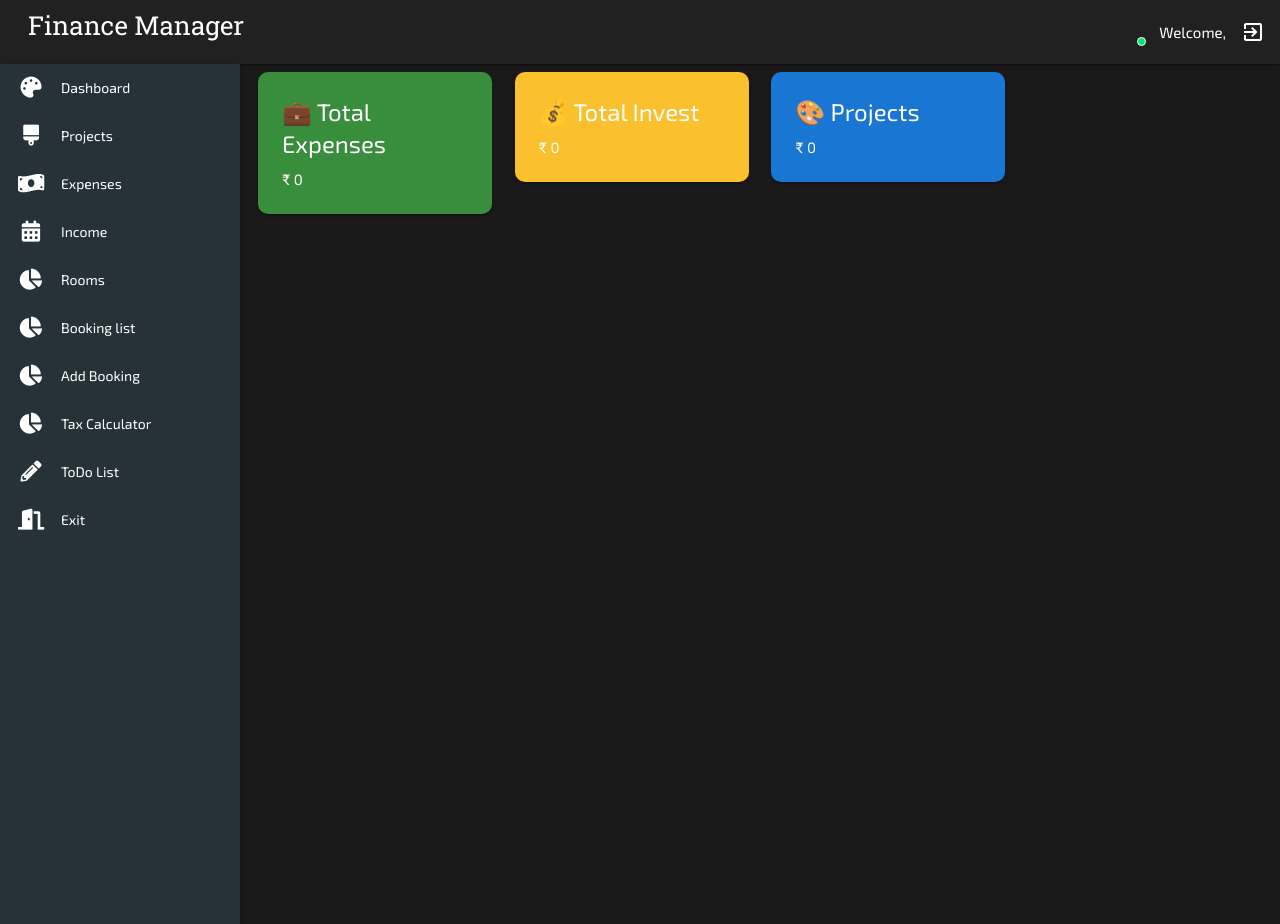
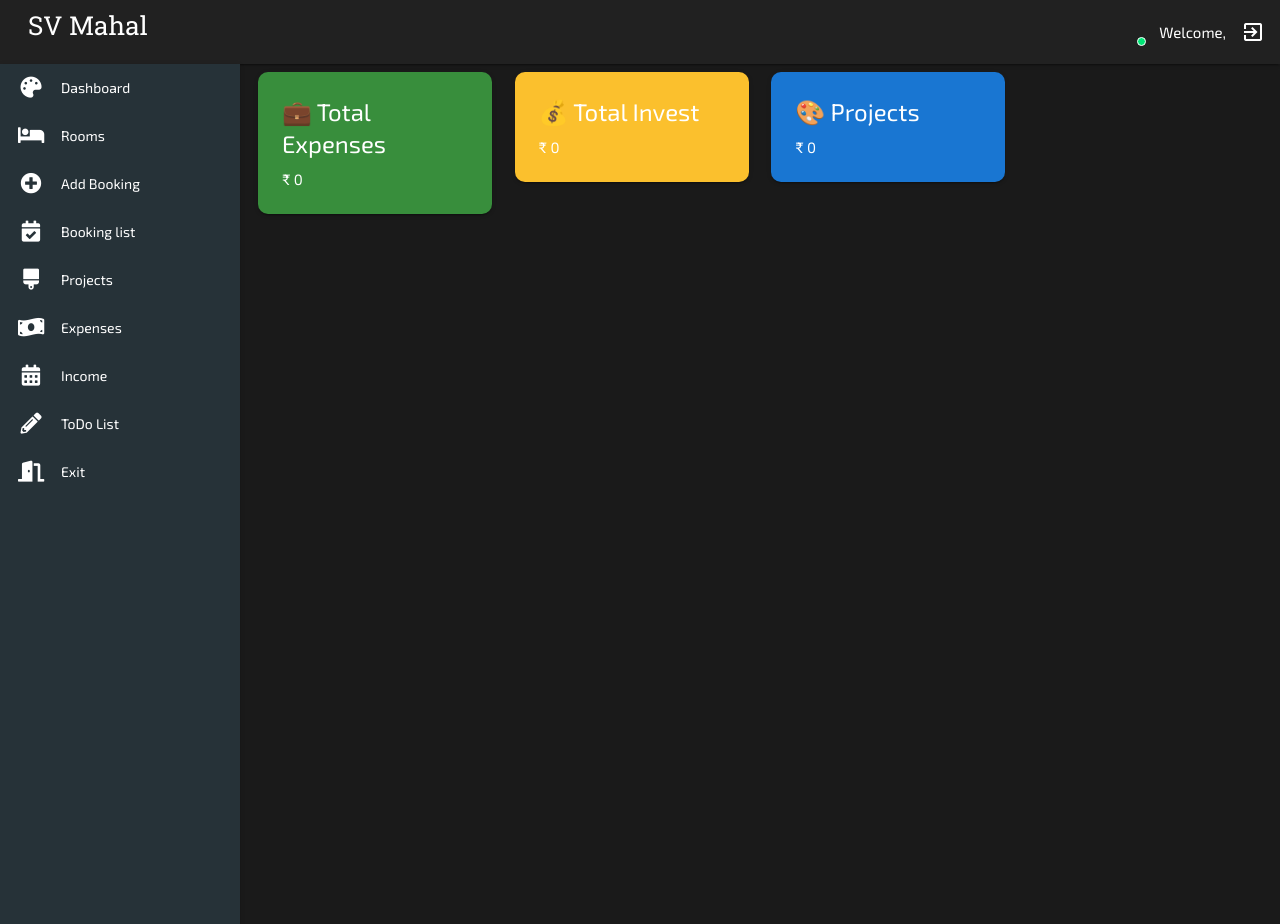
Before and after one commit to iratusbison/booking, a Django app: page /dashboard/ in a window 1280 px wide. Run offline with Django 4.2, Linux system fonts and the light colour scheme; a user stored in the database is signed in; some libraries are stand-ins or nearby versions; some web fonts are replaced.

Commit message:
for svmahal

```diff
--- a/baseapp/templates/core/dashboard.html
+++ b/baseapp/templates/core/dashboard.html
@@ -105,7 +105,7 @@
           <li>
             <h1 class="logo-wrapper">
               <a href="{% url 'dashboard' %}" class="brand-logo darken-1">
-                <span class="logo-text hide-on-med-and-down heading">Finance Manager</span> <!-- Added a lightning bolt symbol for Hogwarts -->
+                <span class="logo-text hide-on-med-and-down heading">SV Mahal</span> <!-- Added a lightning bolt symbol for Hogwarts -->
               </a>
             </h1>
           </li>
@@ -153,6 +153,37 @@
     </li>
   </ul>
 </li>
+<li class="no-padding">
+    <ul class="" data-collapsible="accordion">
+        <li class="bold">
+            <a href="{% url 'room_list' %}" class="">
+                <span class="nav-icon"><i class="fas fa-bed"></i></span>
+                <span class="nav-text">Rooms</span>
+            </a>
+        </li>
+    </ul>
+</li>
+<li class="no-padding">
+    <ul class="" data-collapsible="accordion">
+        <li class="bold">
+            <a href="{% url 'booking_create' %}" class="">
+                <span class="nav-icon"><i class="fas fa-plus-circle"></i></span>
+                <span class="nav-text">Add Booking</span>
+            </a>
+        </li>
+    </ul>
+</li>
+<li class="no-padding">
+    <ul class="" data-collapsible="accordion">
+        <li class="bold">
+            <a href="{% url 'booking_list' %}" class="">
+                <span class="nav-icon"><i class="fas fa-calendar-check"></i></span>
+                <span class="nav-text">Booking list</span>
+            </a>
+        </li>
+    </ul>
+</li>
+
 
         <li class="no-padding">
           <ul class="" data-collapsible="accordion">
@@ -183,46 +214,9 @@
         </li>
     </ul>
 </li>
-<li class="no-padding">
-    <ul class="" data-collapsible="accordion">
-        <li class="bold">
-            <a href = "{% url 'room_list' %}" class="">
-                <span class="nav-icon"><i class="fas fa-chart-pie"></i></span>
-                <span class="nav-text">Rooms</span>
-            </a>
-        </li>
-    </ul>
-</li>
-<li class="no-padding">
-    <ul class="" data-collapsible="accordion">
-        <li class="bold">
-            <a href = "{% url 'booking_list' %}" class="">
-                <span class="nav-icon"><i class="fas fa-chart-pie"></i></span>
-                <span class="nav-text">Booking list</span>
-            </a>
-        </li>
-    </ul>
-</li>
-<li class="no-padding">
-    <ul class="" data-collapsible="accordion">
-        <li class="bold">
-            <a href = "{% url 'booking_create' %}" class="">
-                <span class="nav-icon"><i class="fas fa-chart-pie"></i></span>
-                <span class="nav-text">Add Booking</span>
-            </a>
-        </li>
-    </ul>
-</li>
-<li class="no-padding">
-    <ul class="" data-collapsible="accordion">
-        <li class="bold">
-            <a href = "{% url 'calculate_tax' %}" class="">
-                <span class="nav-icon"><i class="fas fa-chart-pie"></i></span>
-                <span class="nav-text">Tax Calculator</span>
-            </a>
-        </li>
-    </ul>
-</li>
+
+
+
 
 
         <li class="no-padding">
```
Also changed, not shown: db.sqlite3.
